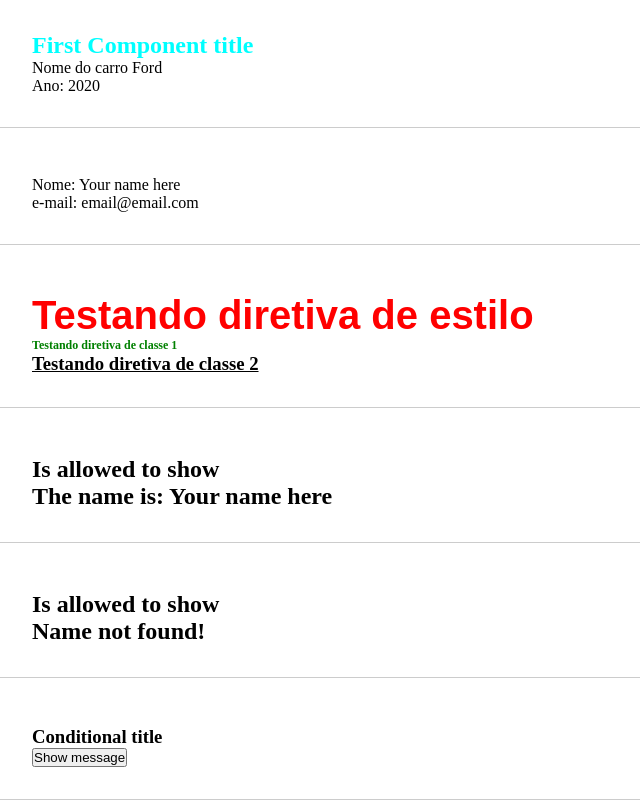
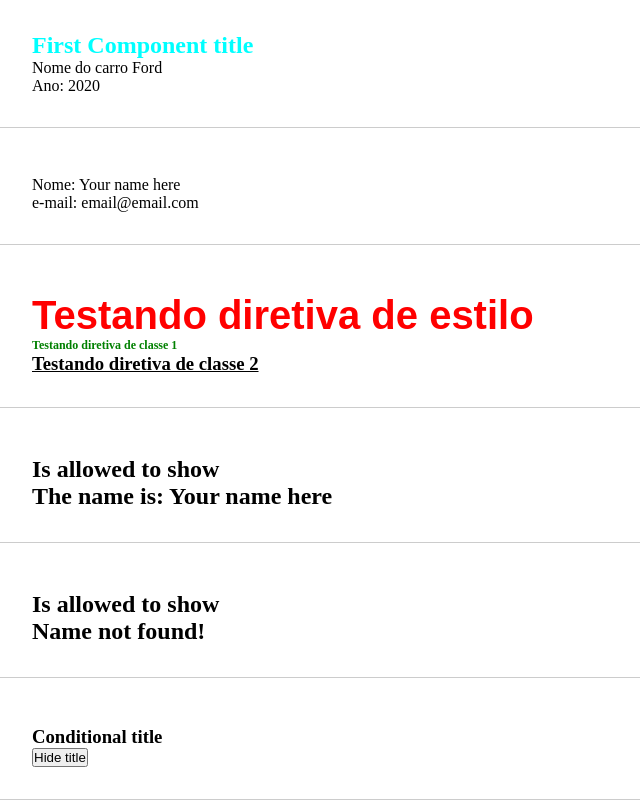
Before and after one commit to EricksonSiqueira/first-angular-project, an Angular app: page / in a window 1280 px wide. Shown: the top 806 px of the page, without its empty margins (0-640 px from the left). Built offline with nearby package versions, Linux system fonts and the light colour scheme.

Commit message:
feat: using *nfIf to enhance ux

```diff
--- a/src/app/components/events/events.component.html
+++ b/src/app/components/events/events.component.html
@@ -1,6 +1,9 @@
 <div class="lecture">
   <h3 *ngIf="showTitle">Conditional title</h3>
   <button (click)="showMessage()">
-    Show message
+    <span *ngIf="showTitle; else showTitleText">Hide title</span>
+    <ng-template #showTitleText>
+      <span>Show title</span>
+    </ng-template>
   </button>
 </div>
```
